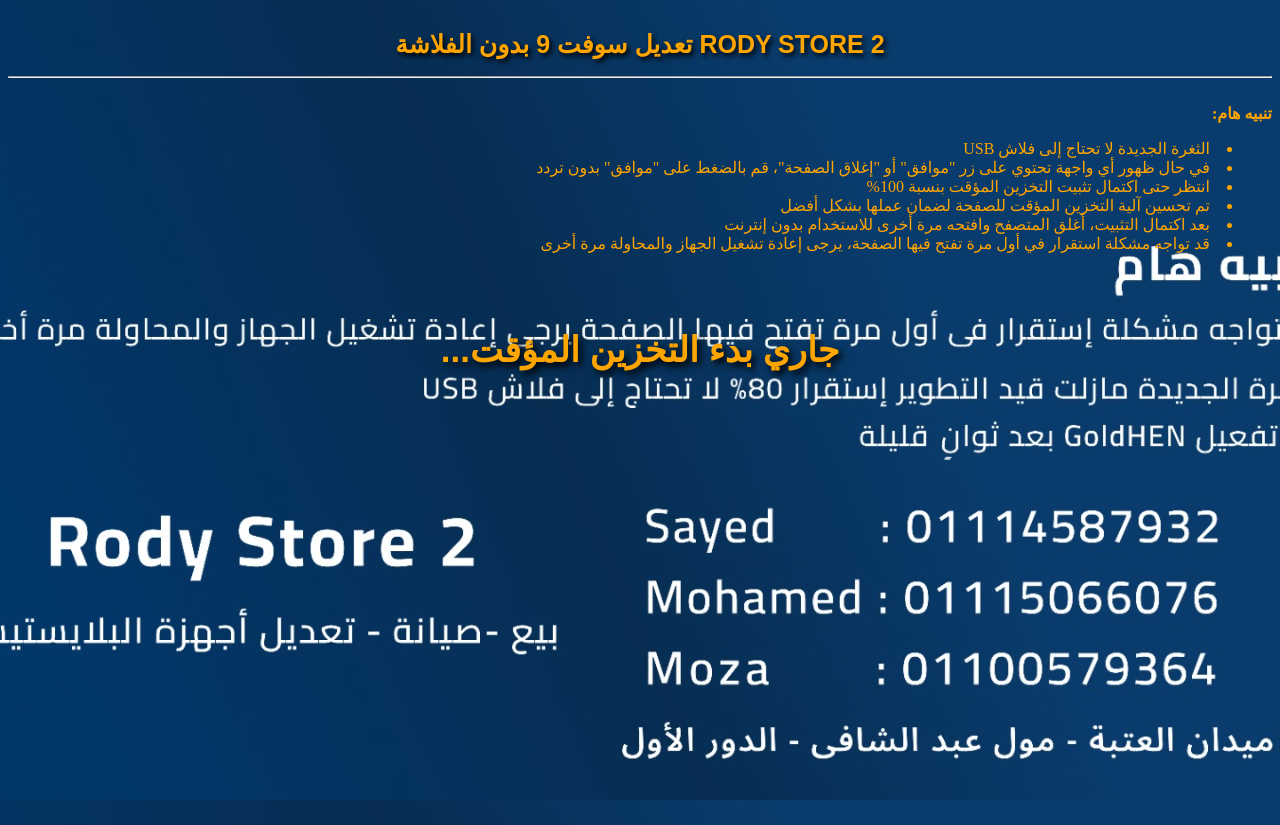
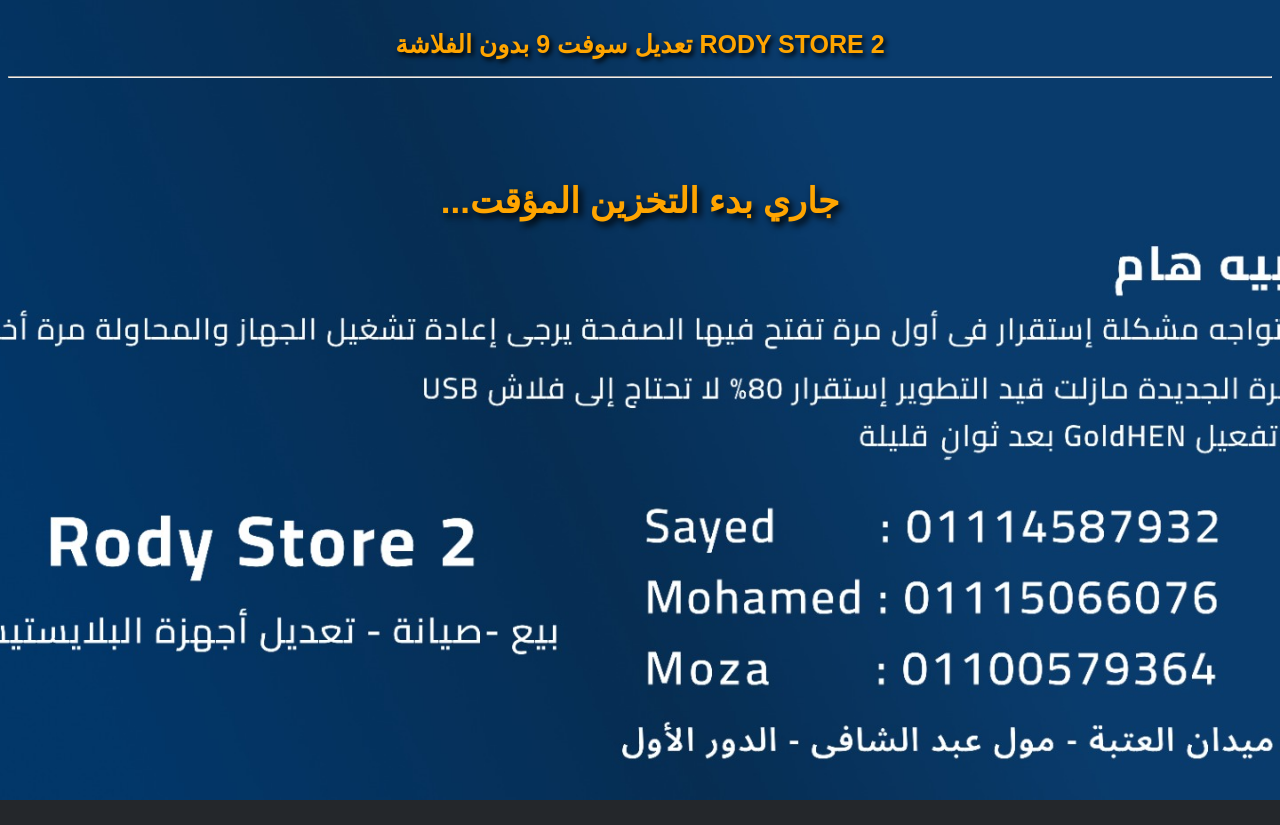
Before and after one commit to rodystore2/9ar, a plain HTML site: page cache.html in a window 1280 px wide. After the commit the page ends 800 px from the top, so only its background shows below. Drawn offline with Linux system fonts and the light colour scheme.

Commit message:
Update cache.html

```diff
--- a/cache.html
+++ b/cache.html
@@ -28,16 +28,7 @@ function DisplayCacheProgress(){setTimeout(function(){window.msgs.innerHTML="ت
 <h1>RODY STORE 2  تعديل سوفت 9 بدون الفلاشة</h1>
 <hr>
 <br>
-<div class="warning" style=" text-align: right; color: orange; max-width: 80%;">
-    <strong>تنبيه هام:</strong>
-    <ul style="text-align: right; list-style-position: inside;">
-       <li>الثغرة الجديدة لا تحتاج إلى فلاش USB</li>
-                <li>في حال ظهور أي واجهة تحتوي على زر "موافق" أو "إغلاق الصفحة"، قم بالضغط على "موافق" بدون تردد</li>
-                <li>انتظر حتى اكتمال تثبيت التخزين المؤقت بنسبة 100%</li>
-                <li>تم تحسين آلية التخزين المؤقت للصفحة لضمان عملها بشكل أفضل</li>
-                <li>بعد اكتمال التثبيت، أغلق المتصفح وافتحه مرة أخرى للاستخدام بدون إنترنت</li>
-        <li>قد تواجه مشكلة استقرار في أول مرة تفتح فيها الصفحة، يرجى إعادة تشغيل الجهاز والمحاولة مرة أخرى</li>
-</div>
+
 <h1 id="msgs">جاري بدء التخزين المؤقت...</h1>
 </body>
 </html>
```
